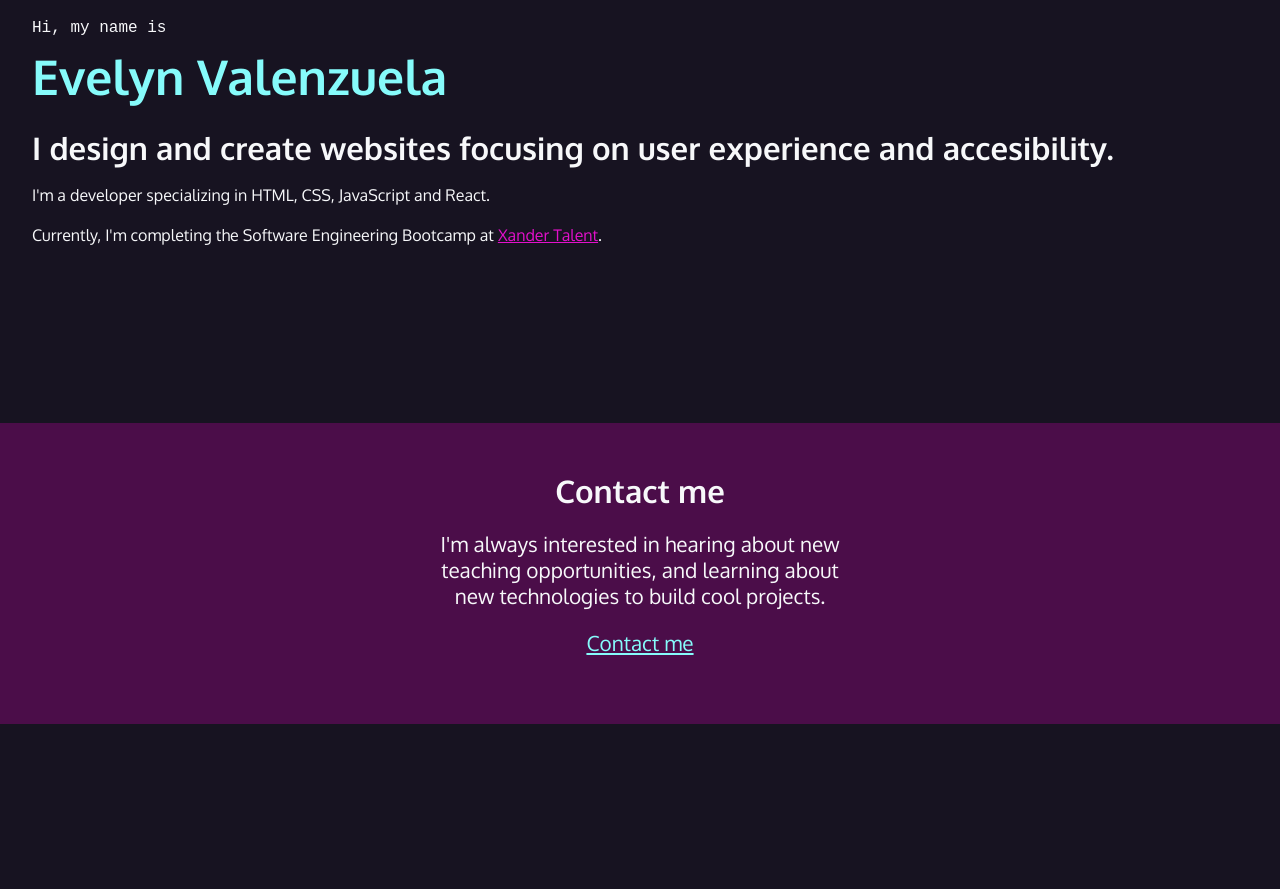
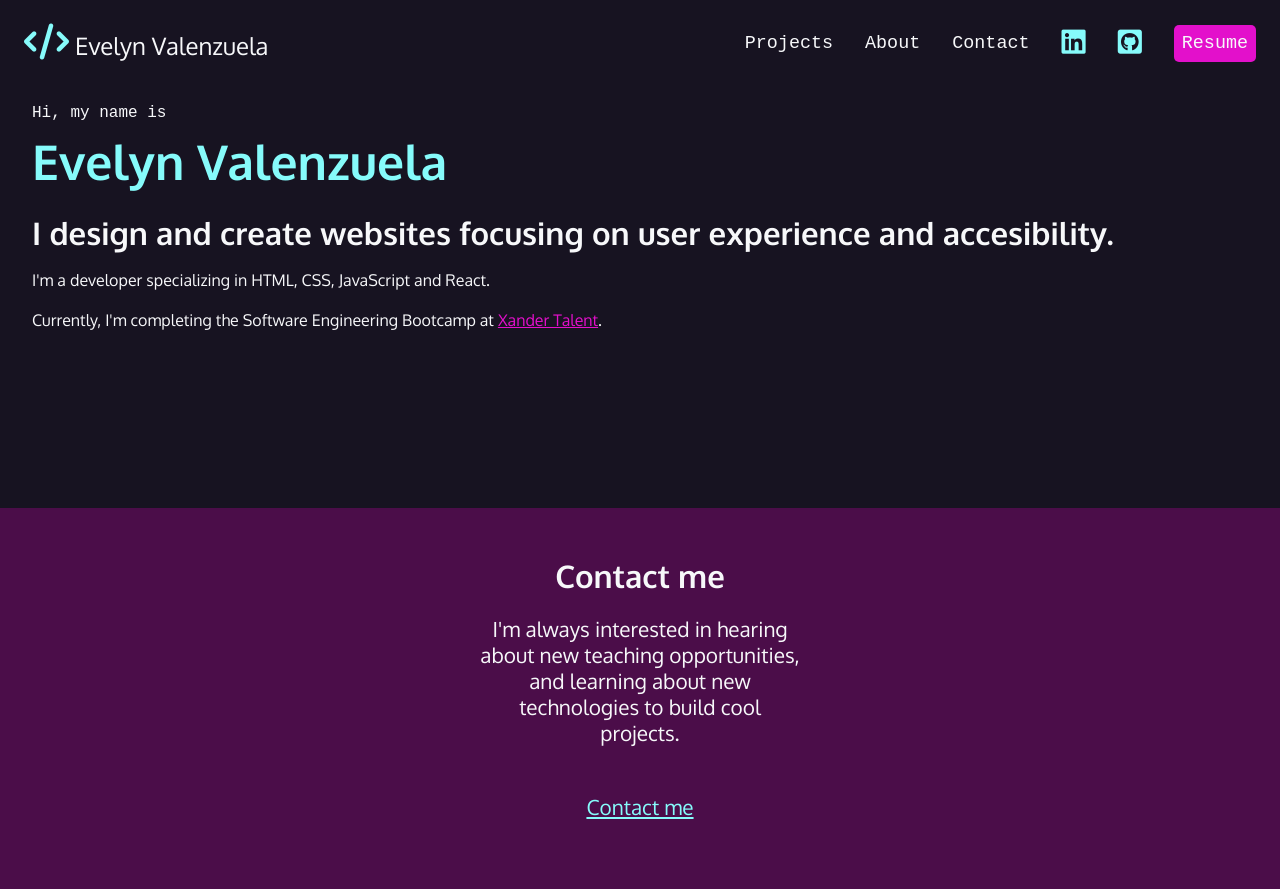
Before and after one commit to everodriguezval/xander-html-css-exercise, a plain HTML site: page index.html in a window 1280 px wide. Before the commit the page ends 800 px from the top, so only its background shows below. Drawn offline with Linux system fonts and the light colour scheme; a web font is replaced by a local one.

Commit message:
Created and styled navbar

```diff
--- a/index.html
+++ b/index.html
@@ -5,9 +5,22 @@
     <meta http-equiv="X-UA-Compatible" content="IE=edge">
     <meta name="viewport" content="width=device-width, initial-scale=1.0">
     <link rel="stylesheet" href="./style.css">
+    <link rel="stylesheet" href="https://cdnjs.cloudflare.com/ajax/libs/font-awesome/6.3.0/css/all.min.css" integrity="sha512-SzlrxWUlpfuzQ+pcUCosxcglQRNAq/DZjVsC0lE40xsADsfeQoEypE+enwcOiGjk/bSuGGKHEyjSoQ1zVisanQ==" crossorigin="anonymous" referrerpolicy="no-referrer" />
     <title>Style a HTML Page</title>
 </head>
 <body>
+    <nav>
+        <ul class="navlinks">
+            <!-- aria-hidden="true"attribute tells the screen reader to ignore this particular element -->
+            <li><a href="#"><i class="fas fa-code" aria-hidden="true"></i> Evelyn Valenzuela</a></li>
+            <li><a href="#">Projects</a></li>
+            <li><a href="#">About</a></li>
+            <li><a href="#">Contact</a></li>
+            <li><a href="#"><i class="fa-brands fa-linkedin" aria-hidden="true"></i><span class="sr-only">LinkedIn</span></a></li>
+            <li><a href="#"><i class="fa-brands fa-square-github" aria-hidden="true"></i><span class="sr-only">Github</span></a></li>
+            <li><a href="#" class="call-to-action">Resume</a></li>
+        </ul>
+    </nav>
     <section id="intro">
         <p class="name">Hi, my name is <span>Evelyn Valenzuela</span></p>
         <h2>I design and create websites focusing on user experience and accesibility.</h2>
--- a/style.css
+++ b/style.css
@@ -6,7 +6,7 @@
   --black: #171321;
   --dkblue: #0d314b;
   --plum: #4b0d49;
-  --hotmag: #ff17e4;
+  --hotmag: #fa42e4;
   --magenta: #e310cb;
   --aqua: #86fbfb;
   --white: #f7f8fa;
@@ -40,10 +40,78 @@ h1, h2, h3 {
     margin: 0;
 }
 
+/* Navbar section */
+nav {
+    font-family: var(--mono);
+}
+
+.navlinks {
+    list-style-type: none;
+    display: flex;
+     /*will wrap when the vw decreases */
+    flex-flow: row wrap;
+    gap: 2rem;
+    justify-content: center;
+    align-items: center;
+    padding: 1.5rem;
+    margin: 0;
+}
+
+.navlinks li a {
+    text-decoration: none;
+    transition: color 0.4s ease;
+    color: var(--white);
+    font-size: 1.15rem;
+}
+
+.navlinks li a:hover {
+    color: var(--hotmag);
+}
+
+.navlinks li:first-child a {
+    font-family: var(--sans);
+    font-size: 1.5rem;
+}
+
+/* to place my name at the top (flex-basis: 100% to make an element span the full width of the browser window) and centered */
+.navlinks li:first-child {
+    flex-basis: 100%;
+    text-align: center;
+}
+
+/* Selector that allows us to select elements that include a substring that we specify */
+nav [class*='fa'] {
+    color: var(--aqua);
+    font-size: 150%;
+    transition: color 0.4s ease;
+}
+
+nav [class*='fa']:hover {
+    color: var(--hotmag)
+}
+
+/* We have to chain our class selector with our .navlink li a descendant selector, since we have some styles on there that we want to override. To do that, we need to make this selector more specific, which we can do by chaining a class selector to the descendant selector. */
+.navlinks li a.call-to-action {
+    background-color: var(--magenta);
+    padding: 0.5rem;
+    border-radius: 5px;
+    transition: all 0.4s ease;
+}
+/* .call-to-action {
+    background-color: var(--magenta);
+    padding: 0.5rem;
+    border-radius: 5px;
+} */
+
+.navlinks li a.call-to-action:hover {
+    background-color: var(--hotmag);
+    color: var(--white);
+}
+
 /* Intro section */
 a {
     color: var(--magenta);
-    transition: all 0.5s ease;
+    transition: all 0.2s ease;
 }
 
 a:hover {
@@ -79,7 +147,7 @@ a:hover {
 }
 
 #contact article {
-    width: 400px;
+    width: 90vw;
     margin: 0 auto;
     padding: 3rem 0;
 }
@@ -87,3 +155,20 @@ a:hover {
 #contact article a {
     color: var(--aqua);
   }
+
+#contact article p:last-child {
+    margin-top: 3rem;
+  }
+
+/* Responsive */
+
+@media screen and (min-width: 750px) {
+    #contact article {
+        width: 25vw;
+    }
+    .navlinks li:first-child {
+        flex-basis: auto;
+        margin-right: auto;
+        text-align: left;
+    }
+}
```
